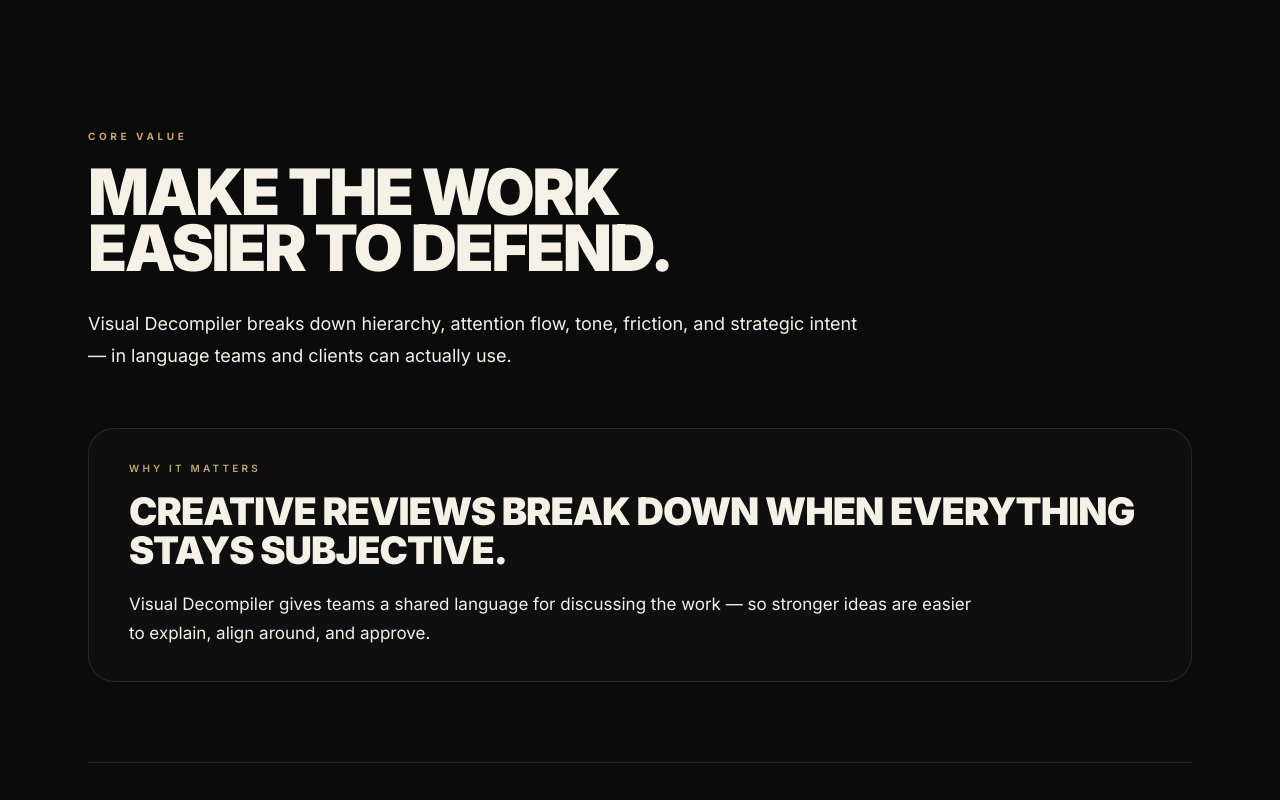
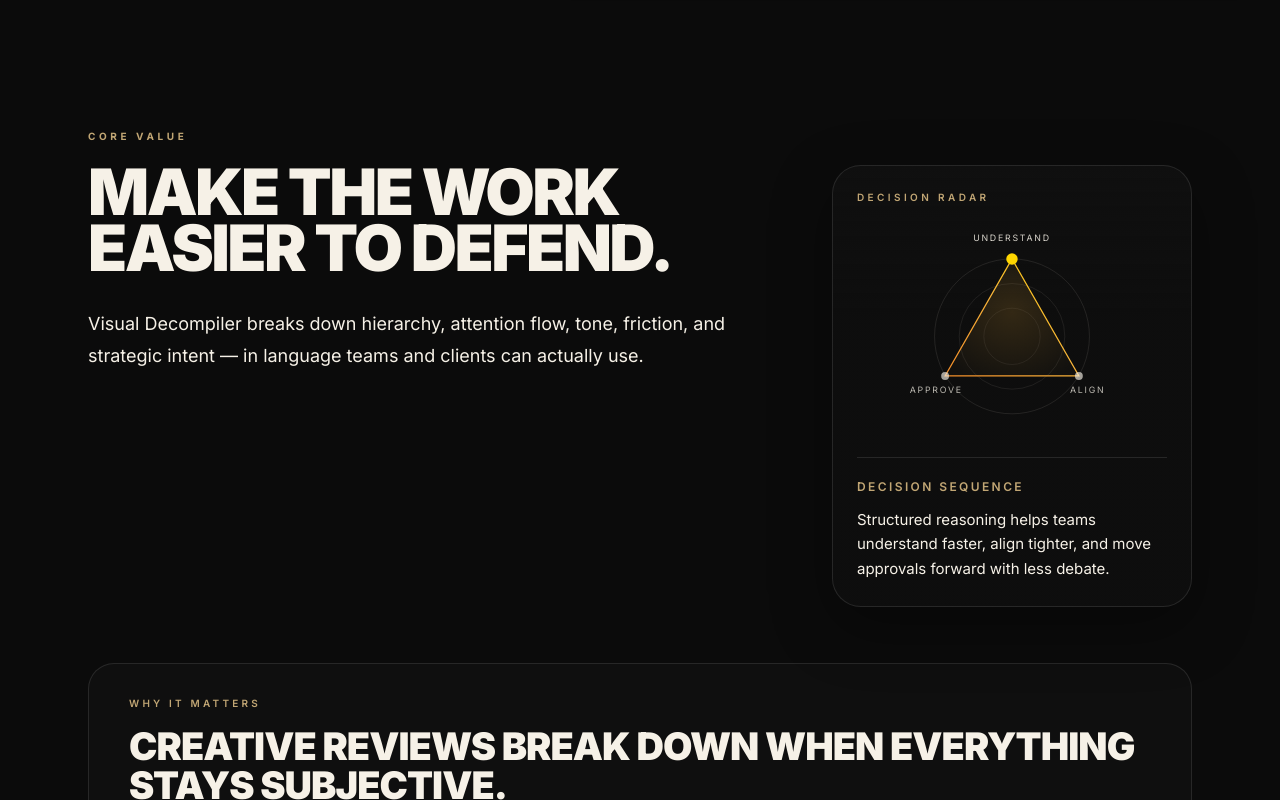
Before and after one commit to popvisly/visual-decompiler, a Next.js app: page / in a window 1280 px wide. Shown: the part 1680-2480 px from the top of the page. Built offline with nearby package versions, Linux system fonts and the light colour scheme; no server answers.

Commit message:
Restore homepage radar maps in core value and dossier sections

```diff
--- a/src/app/page.tsx
+++ b/src/app/page.tsx
@@ -2,6 +2,7 @@ import UnifiedSovereignHeader from '@/components/UnifiedSovereignHeader';
 import CinematicHero from '@/components/marketing/CinematicHero';
 import PremiumDossierShowcase from '@/components/marketing/PremiumDossierShowcase';
 import HowItWorks from '@/components/marketing/HowItWorks';
+import DossierPreview from '@/components/marketing/DossierPreview';
 import WhyDifferent from '@/components/marketing/WhyDifferent';
 import FooterStartNow from '@/components/marketing/FooterStartNow';
 
@@ -12,6 +13,7 @@ export default function HomePage() {
             <CinematicHero />
             <PremiumDossierShowcase />
             <HowItWorks />
+            <DossierPreview />
             <WhyDifferent />
             <FooterStartNow />
         </main>
--- a/src/components/marketing/HowItWorks.tsx
+++ b/src/components/marketing/HowItWorks.tsx
@@ -20,6 +20,57 @@ const STEPS = [
     },
 ];
 
+function DecisionRadarCard() {
+    return (
+        <aside className="w-full rounded-[1.8rem] border border-white/10 bg-[linear-gradient(180deg,rgba(255,255,255,0.02),rgba(14,14,14,0.96)_34%)] p-6 shadow-[0_20px_60px_rgba(0,0,0,0.35)]">
+            <p className="text-[10px] font-semibold uppercase tracking-[0.34em] text-[#C1A674]">Decision Radar</p>
+
+            <svg viewBox="0 0 320 250" className="mt-6 h-[220px] w-full" aria-hidden="true">
+                <defs>
+                    <linearGradient id="vdDecisionStroke" x1="0%" y1="100%" x2="100%" y2="0%">
+                        <stop offset="0%" stopColor="#F28C28" />
+                        <stop offset="52%" stopColor="#F7B43A" />
+                        <stop offset="100%" stopColor="#FFD600" />
+                    </linearGradient>
+                    <radialGradient id="vdDecisionFill" cx="50%" cy="45%" r="65%">
+                        <stop offset="0%" stopColor="rgba(247,180,58,0.16)" />
+                        <stop offset="100%" stopColor="rgba(247,180,58,0.02)" />
+                    </radialGradient>
+                </defs>
+
+                <circle cx="160" cy="122" r="88" stroke="rgba(246,241,231,0.11)" fill="none" />
+                <circle cx="160" cy="122" r="60" stroke="rgba(246,241,231,0.09)" fill="none" />
+                <circle cx="160" cy="122" r="32" stroke="rgba(246,241,231,0.08)" fill="none" />
+
+                <polygon points="160,34 84,167 236,167" fill="url(#vdDecisionFill)" stroke="url(#vdDecisionStroke)" strokeWidth="1.4" />
+
+                <line x1="160" y1="122" x2="160" y2="34" stroke="url(#vdDecisionStroke)" strokeWidth="1.8" />
+
+                <circle cx="160" cy="34" r="6.5" fill="#FFD600" />
+                <circle cx="84" cy="167" r="4.5" fill="rgba(246,241,231,0.65)" />
+                <circle cx="236" cy="167" r="4.5" fill="rgba(246,241,231,0.65)" />
+
+                <text x="160" y="14" textAnchor="middle" style={{ fill: 'rgba(246,241,231,0.86)', fontSize: '10px', letterSpacing: '0.2em' }}>
+                    UNDERSTAND
+                </text>
+                <text x="74" y="186" textAnchor="middle" style={{ fill: 'rgba(246,241,231,0.74)', fontSize: '10px', letterSpacing: '0.2em' }}>
+                    APPROVE
+                </text>
+                <text x="246" y="186" textAnchor="middle" style={{ fill: 'rgba(246,241,231,0.74)', fontSize: '10px', letterSpacing: '0.2em' }}>
+                    ALIGN
+                </text>
+            </svg>
+
+            <div className="mt-2 space-y-3 border-t border-white/10 pt-5">
+                <p className="text-[12px] font-semibold uppercase tracking-[0.2em] text-[#C1A674]">Decision Sequence</p>
+                <p className="text-[15px] leading-[1.65] text-[#F6F1E7]/74">
+                    Structured reasoning helps teams understand faster, align tighter, and move approvals forward with less debate.
+                </p>
+            </div>
+        </aside>
+    );
+}
+
 export default function HowItWorks() {
     return (
         <section className="relative overflow-hidden bg-[#0B0B0B] pt-24 pb-28 text-[#F6F1E7] lg:pt-32 lg:pb-36" data-presence-tone="dark">
@@ -29,8 +80,9 @@ export default function HowItWorks() {
                     whileInView={{ opacity: 1, y: 0 }}
                     viewport={{ once: true, margin: '-80px' }}
                     transition={{ duration: 0.85, ease: [0.16, 1, 0.3, 1] }}
-                    className="max-w-[900px]"
+                    className="grid items-start gap-10 lg:grid-cols-[minmax(0,1fr)_minmax(320px,360px)] lg:gap-12"
                 >
+                    <div className="max-w-[900px]">
                         <p className="mb-5 text-[10px] font-bold uppercase tracking-[0.36em] text-[#C1A674]">Core Value</p>
                         <h2 className="max-w-[14ch] text-[10vw] font-black uppercase leading-[0.88] tracking-[-0.04em] text-[#F6F1E7] lg:text-[64px]">
                             Make the work easier to defend.
@@ -38,6 +90,10 @@ export default function HowItWorks() {
                         <p className="mt-8 max-w-[780px] text-[18px] leading-[1.78] text-[#F6F1E7]/74">
                             Visual Decompiler breaks down hierarchy, attention flow, tone, friction, and strategic intent — in language teams and clients can actually use.
                         </p>
+                    </div>
+                    <div className="lg:pt-9">
+                        <DecisionRadarCard />
+                    </div>
                 </motion.div>
 
                 <motion.div
```
Lines whose indentation alone changed are shown as unchanged.
